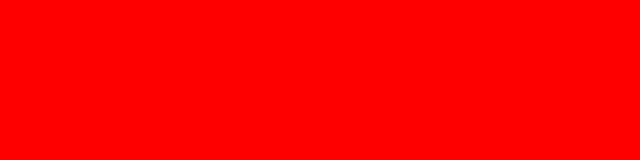
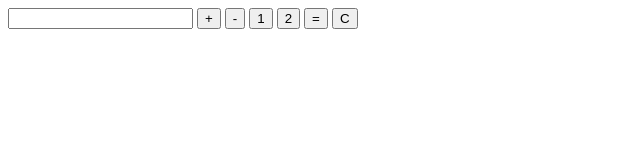
Before and after one commit to Alex991995/calculator, a website built with webpack: page src/index.html in a window 1280 px wide. Shown: the whole page, without its empty margins (0-640 px from the left). Built offline with nearby package versions, Linux system fonts and the light colour scheme.

Commit message:
feat: add some fn and keys of number and operator

```diff
--- a/eslint.config.js
+++ b/eslint.config.js
@@ -2,7 +2,10 @@ import globals from 'globals';
 import pluginJs from '@eslint/js';
 
 export default [
-  { languageOptions: { globals: globals.browser }},
+  { languageOptions: { globals: globals.browser },},
   { ignores: ["dist/**/*"] },
   pluginJs.configs.recommended,
+  {rules: {
+    "no-unused-vars": "off"
+  }}
 ];
--- a/src/index.html
+++ b/src/index.html
@@ -4,7 +4,23 @@
     <meta charset="UTF-8" />
     <meta name="viewport" content="width=device-width, initial-scale=1.0" />
     <title>Calculator</title>
+    <link rel="stylesheet" href="style.css" />
     <script defer src="index.js"></script>
   </head>
-  <body></body>
+  <body>
+    <div class="theme" data-theme="light">
+      <div class="calculator">
+        <input class="input" type="text" />
+        <button class="key" onclick="{addToInput('+')}">+</button>
+        <button class="key" onclick="{addToInput('-')}">-</button>
+
+        <button class="key" onclick="{addToInput('1')}">1</button>
+        <button class="key" onclick="{addToInput('2')}">2</button>
+
+        <button class="key" onclick="{compute()}">=</button>
+
+        <button class="key" onclick="{clearInput()}">C</button>
+      </div>
+    </div>
+  </body>
 </html>
--- a/src/index.js
+++ b/src/index.js
@@ -1,3 +1,14 @@
-import './styles/style.css';
+const input = document.querySelector('.input');
 
-console.log('dev');
+function addToInput(key) {
+  input.value += key;
+}
+
+function clearInput() {
+  input.value = '';
+}
+
+function compute() {
+  const res = Function('return ' + input.value);
+  console.log(res());
+}
--- /dev/null
+++ b/src/style.css
@@ -0,0 +1,5 @@
+.input {
+  text-align: right;
+  unicode-bidi: bidi-override;
+  direction: rtl;
+}
--- a/src/styles/style.css
+++ /dev/null
@@ -1,3 +0,0 @@
-body {
-  background: red;
-}
```
Also changed, not shown: package.json (+3 -8 lines), 1 other file.
